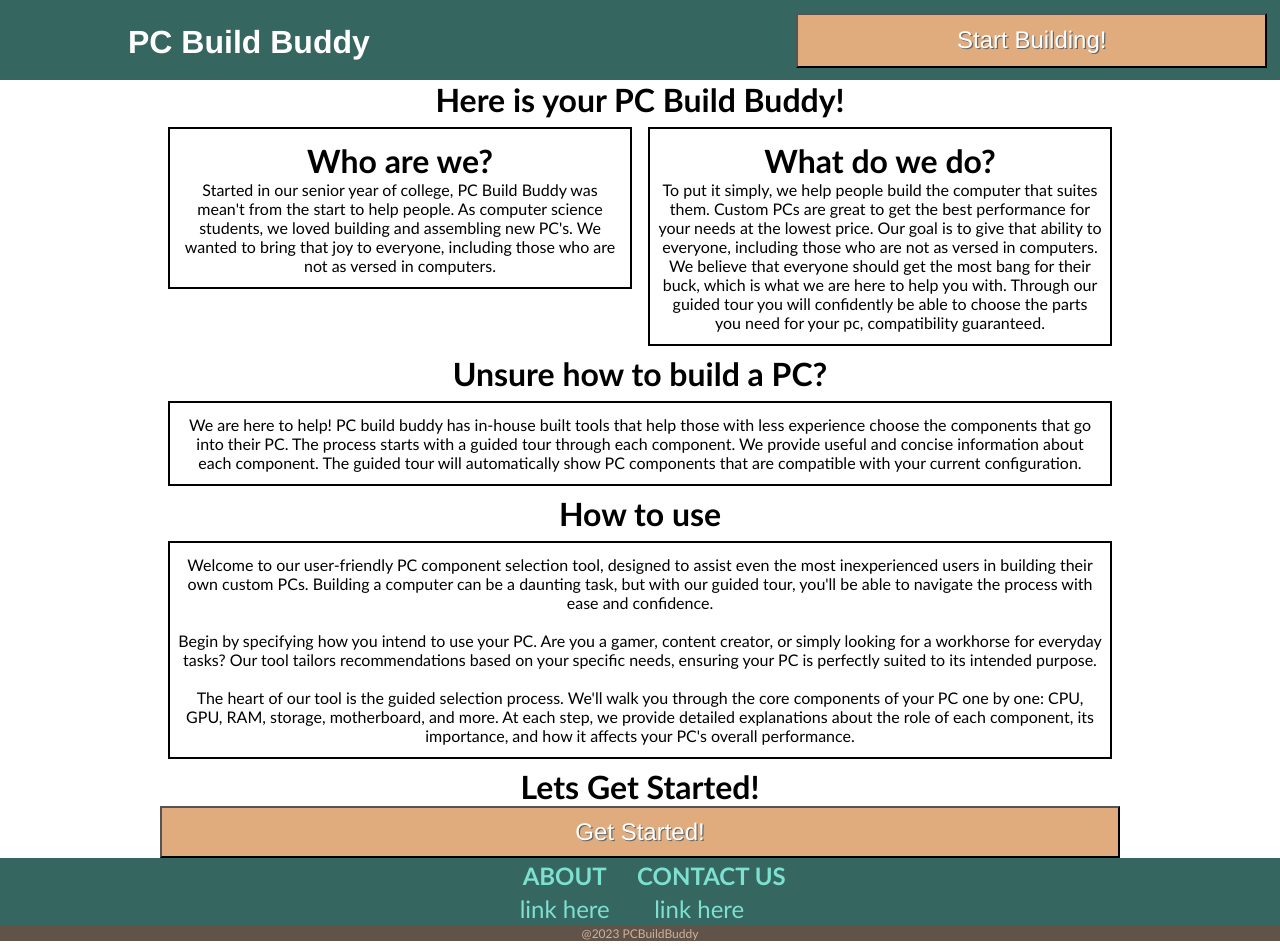
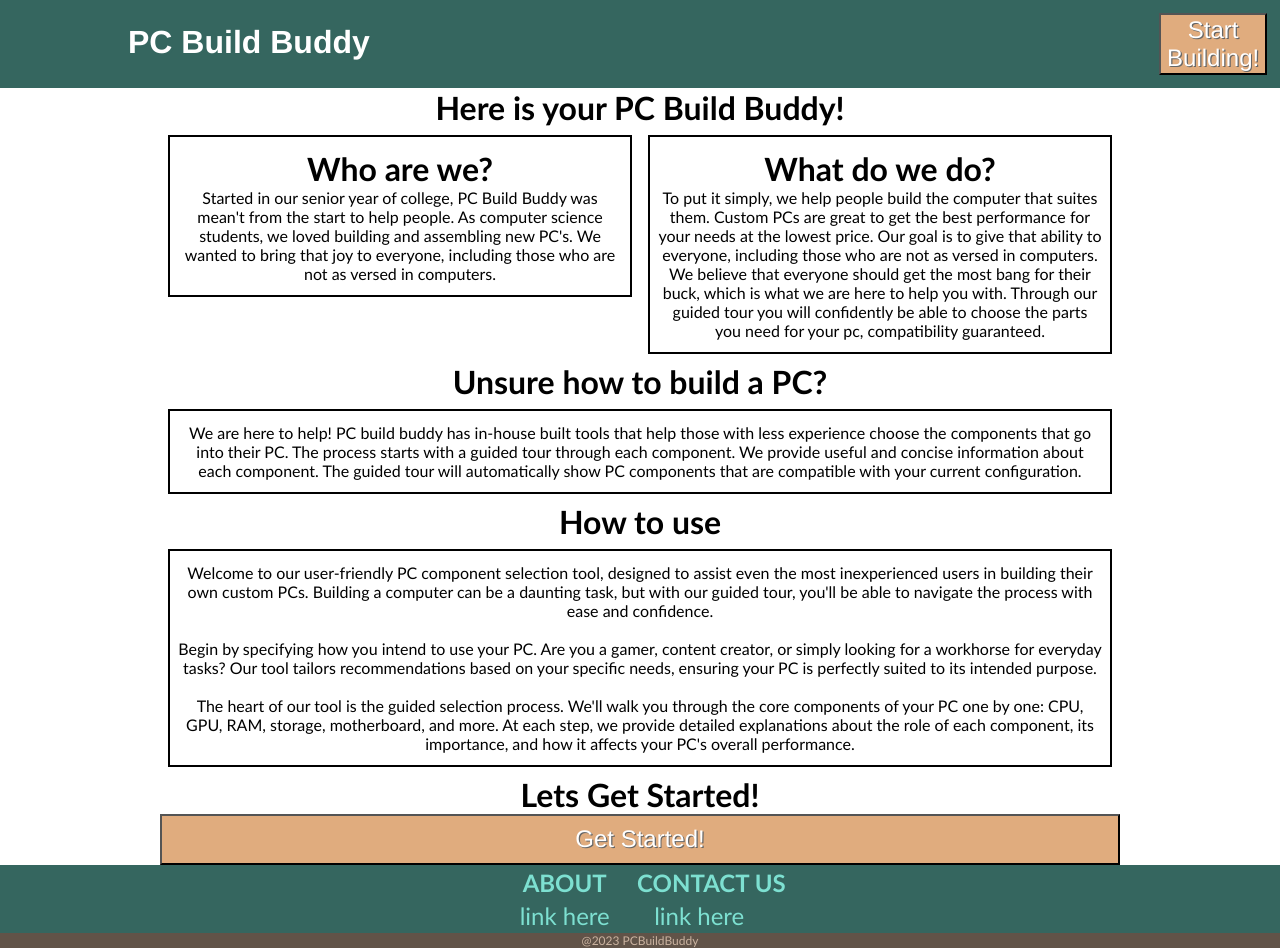
Before and after one commit to Fullchord/PCBuildBuddy, a React (Vite) app in the folder frontend/: page / in a window 1280 px wide. Built offline with nearby package versions, Linux system fonts and the light colour scheme.

Commit message:
Added anchor button

```diff
--- /dev/null
+++ b/frontend/src/components/AnchorButton.jsx
@@ -0,0 +1,21 @@
+import "./AnchorButton.css";
+import Button from "./button";
+
+import { useNavigate } from "react-router-dom";
+
+const AnchorButton = ({to, children}) => {
+    const navigate = useNavigate();
+
+    const onClick = () => {
+        console.log("here");
+        navigate(to);
+    }
+
+    return (
+        <div className="anchor-button">
+            <Button onClick={onClick}>{children}</Button>
+        </div>
+    );
+}
+
+export default AnchorButton;
--- a/frontend/src/components/nav.jsx
+++ b/frontend/src/components/nav.jsx
@@ -1,12 +1,12 @@
 import "./nav.css";
-import Button from "./button.jsx"
+import AnchorButton from "./AnchorButton";
 
 const Nav = () => {
 
     return (
         <nav className="nav">
             <h1 className="title">PC Build Buddy</h1>
-            <Button className="test">Start Building!</Button>
+            <AnchorButton to="/build" className="test">Start Building!</AnchorButton>
         </nav>
     );
 }
--- a/frontend/src/pages/index.jsx
+++ b/frontend/src/pages/index.jsx
@@ -2,8 +2,8 @@ import "./index.css";
 import "../components/nav";
 
 import Nav from "../components/nav.jsx";
-import Button from "../components/button.jsx";
 import ContentCard from "../components/ContentCard";
+import AnchorButton from "../components/AnchorButton";
 
 const Index = () => {
 
@@ -80,7 +80,7 @@ const Index = () => {
                 </div>
                 <div id="index-content-item">
                     <h1>Lets Get Started!</h1>
-                    <div><Button>Get Started!</Button></div>
+                    <div><AnchorButton to="/build">Get Started!</AnchorButton></div>
                 </div>
             </div>
         </>
```
Also changed, not shown: frontend/src/components/AnchorButton.css (added).
